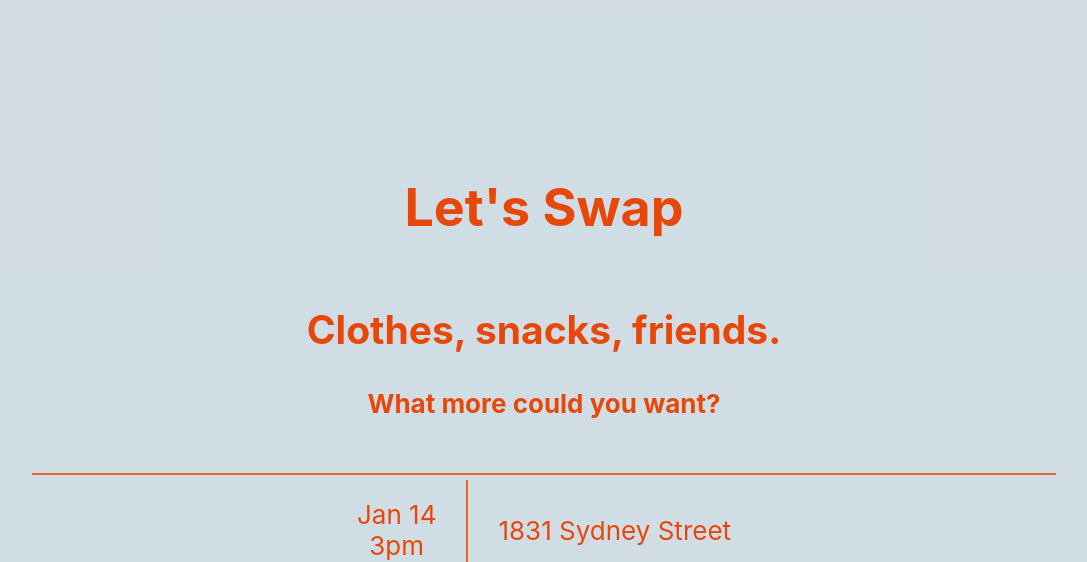
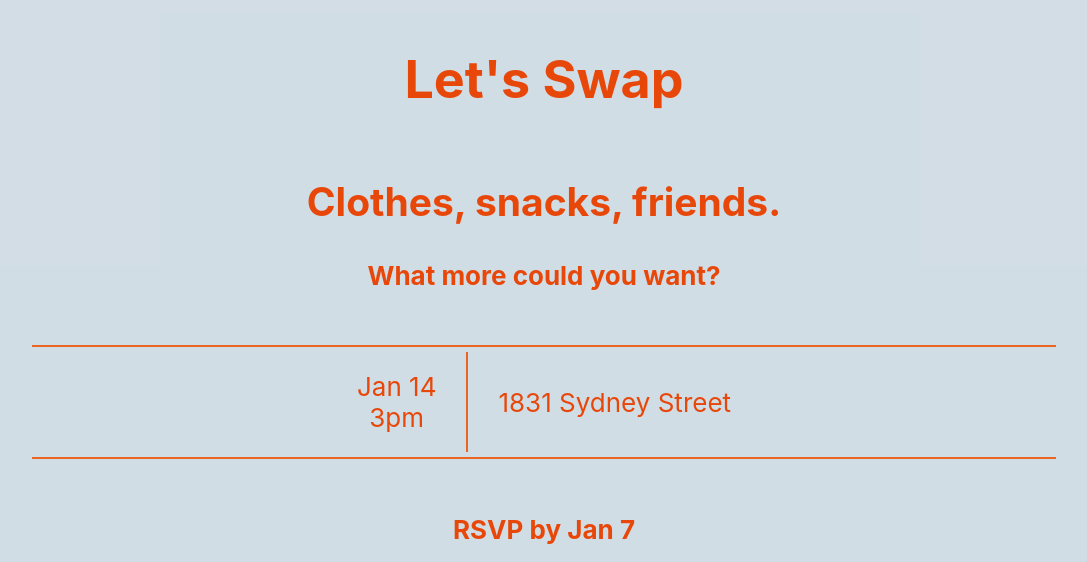
Before and after one commit to abbykaemmerer/swap, a React (Create React App) app: page / in a window 1280 px wide. Shown: the part 243-805 px from the top of the page, without its empty margins (96-1183 px from the left). Built offline with nearby package versions, Linux system fonts and the light colour scheme; the HTML template or start-up script is replaced by a standard one.

Commit message:
12.20: header css fix

```diff
--- a/src/App.css
+++ b/src/App.css
@@ -47,7 +47,7 @@
 }
 
 .hero-view header {
-  margin: 30% 0 0 0;
+  margin: 20% 0 0 0;
 }
 
 .vr {
```
